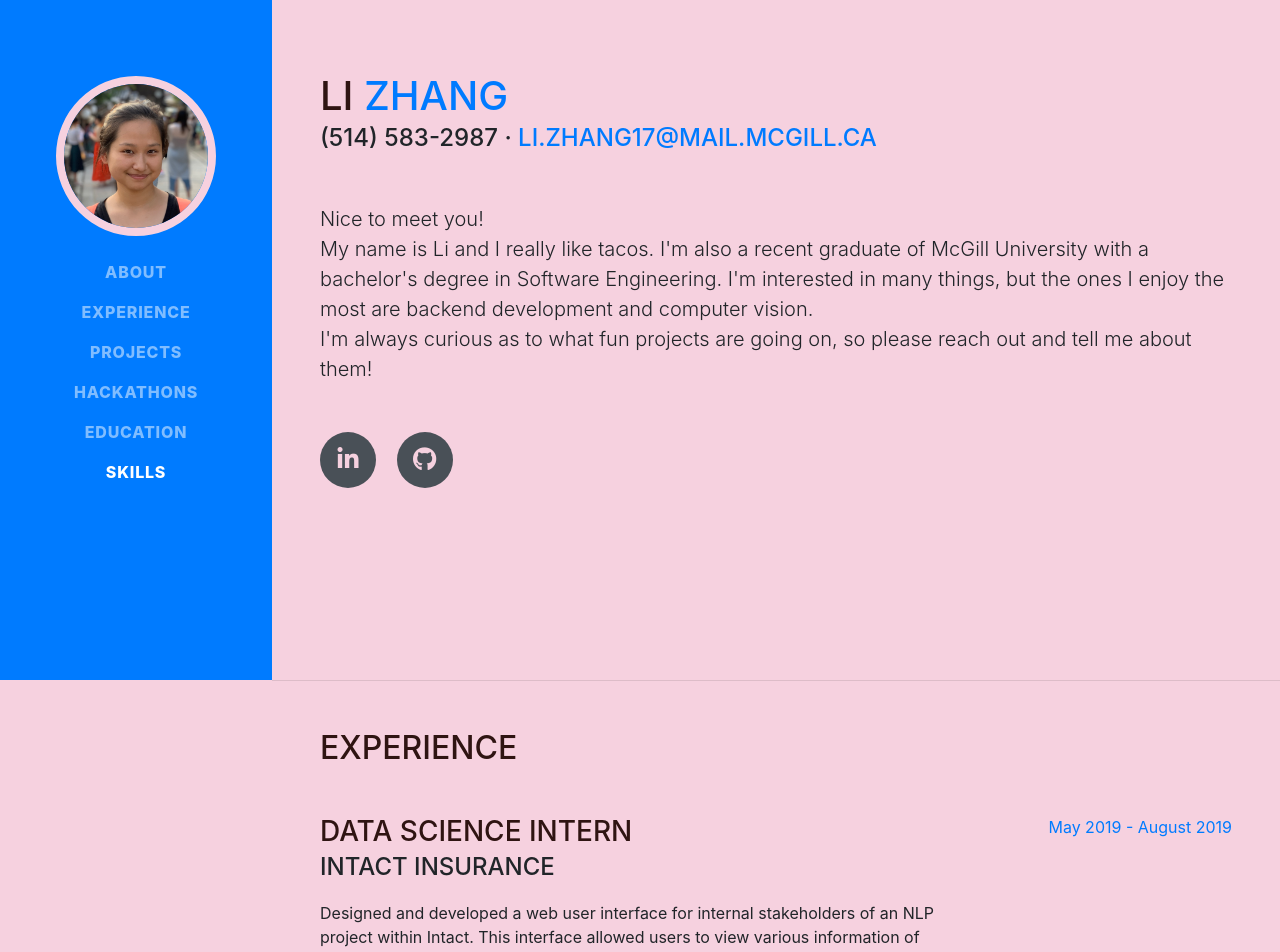
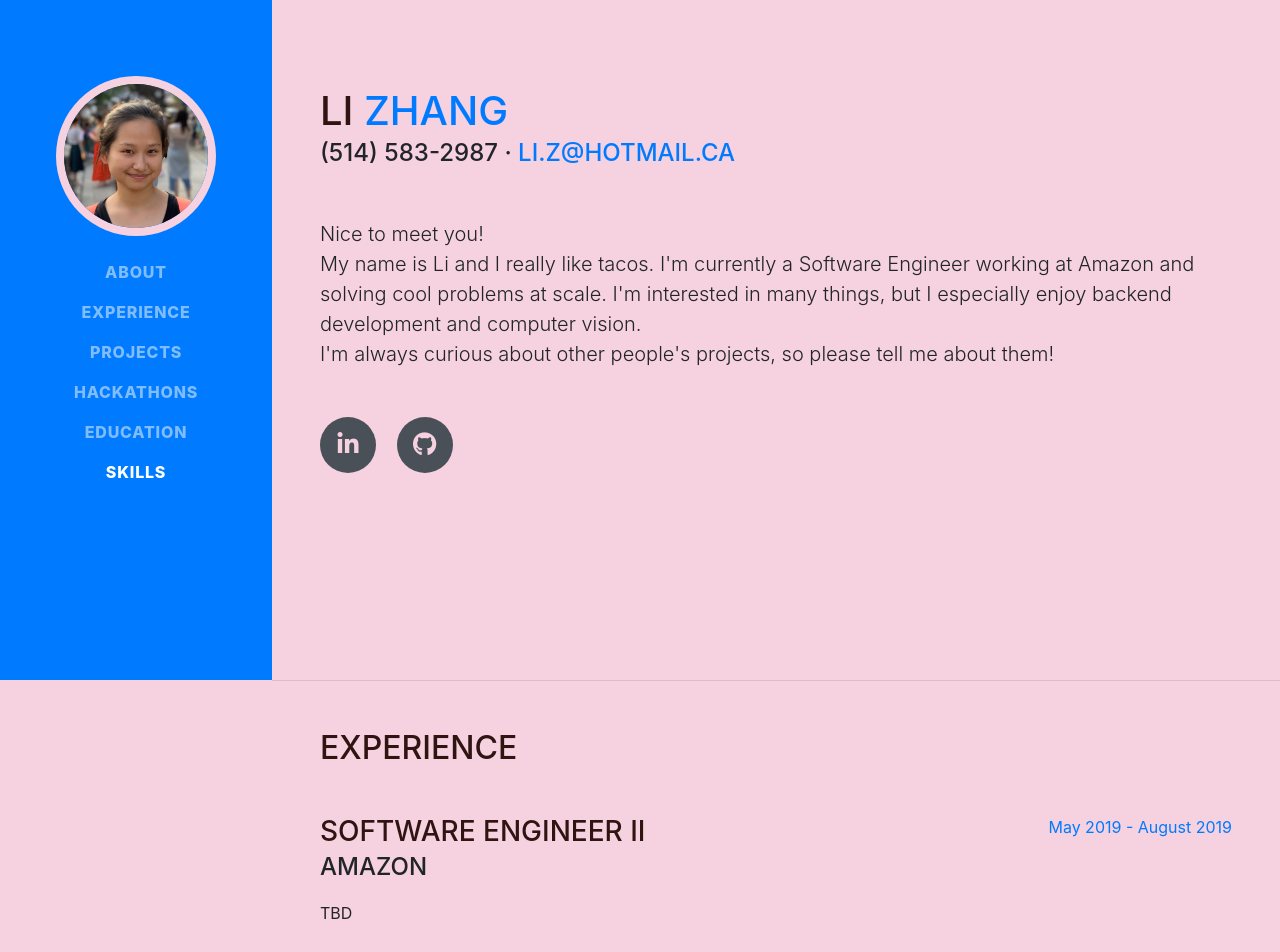
Before and after one commit to LiTigre/LiTigre.github.io, a website with bundled scripts: page index.html in a window 1280 px wide. Shown: the part 120-1072 px from the top of the page. Built offline with nearby package versions, Linux system fonts and the light colour scheme; a web font is replaced by a local one.

Commit message:
update email + add amazon-related info

```diff
--- a/index.html
+++ b/index.html
@@ -69,15 +69,13 @@
           <span class="text-primary">Zhang</span>
         </h1>
         <div class="subheading mb-5">(514) 583-2987 ·
-          <a href="mailto:name@email.com">li.zhang17@mail.mcgill.ca</a>
+          <a href="mailto:name@email.com">li.z@hotmail.ca</a>
         </div>
         <p class="lead mb-5">
           Nice to meet you!<br>
-          My name is Li and I really like tacos. I'm also a recent graduate of
-          McGill University with a bachelor's degree in Software Engineering.
-          I'm interested in many things, but the ones I enjoy the most are backend
-          development and computer vision.<br>
-          I'm always curious as to what fun projects are going on, so please reach out and tell me about them!
+          My name is Li and I really like tacos. I'm currently a Software Engineer working at Amazon and solving cool problems at scale.
+          I'm interested in many things, but I especially enjoy backend development and computer vision.<br>
+          I'm always curious about other people's projects, so please tell me about them!
         </p>
         <div class="social-icons">
           <a href="https://www.linkedin.com/in/litigre/">
@@ -95,6 +93,17 @@
     <section class="resume-section p-3 p-lg-5 d-flex justify-content-center" id="experience">
       <div class="w-100">
         <h2 class="mb-5">Experience</h2>
+
+        <div class="resume-item d-flex flex-column flex-md-row justify-content-between mb-5">
+          <div class="resume-content">
+            <h3 class="mb-0">Software Engineer II</h3>
+            <div class="subheading mb-3">Amazon</div>
+            <p>TBD</p>
+          </div>
+          <div class="resume-date text-md-right">
+            <span class="text-primary">May 2019 - August 2019</span>
+          </div>
+        </div>
 
         <div class="resume-item d-flex flex-column flex-md-row justify-content-between mb-5">
           <div class="resume-content">
@@ -234,6 +243,9 @@
             <i class="fab fa-js"></i>
           </li>
           <li class="list-inline-item">
+            <i class="fab fa-aws"></i>
+          </li>
+          <li class="list-inline-item">
             <i class="fab fa-r-project"></i>
           </li>
           <li class="list-inline-item">
```
